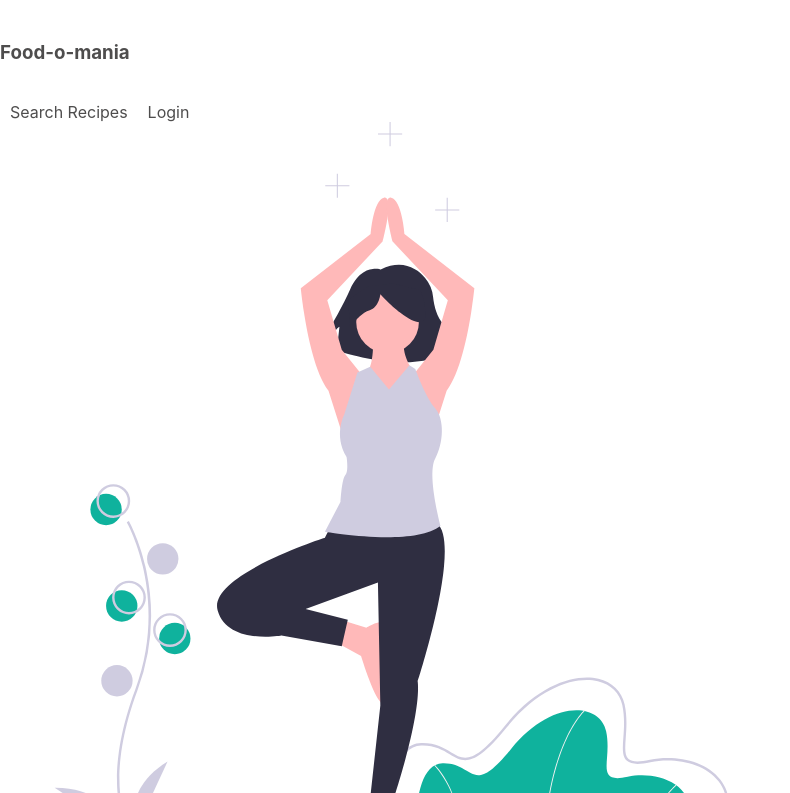
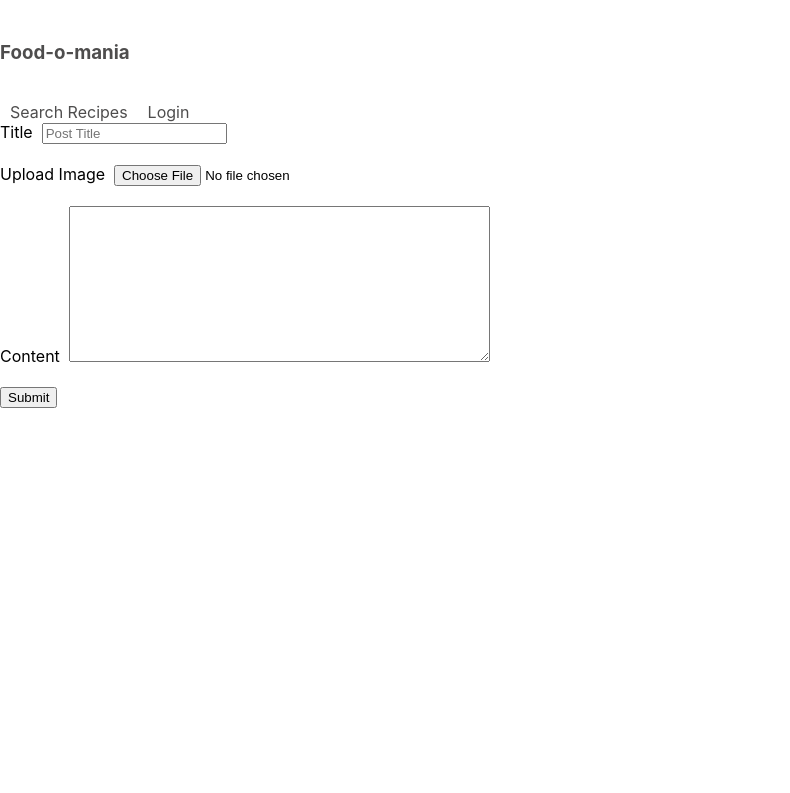
Before and after one commit to Disha644/food-o-mania, a React app: page /add-a-post in a window 1280 px wide. Shown: the part 1467-2260 px from the top of the page, without its empty margins (0-790 px from the left). After the commit the page ends 1875 px from the top, so only its background shows below. Built offline with nearby package versions, Linux system fonts and the light colour scheme.

Commit message:
add post functionality done.

```diff
--- a/src/App.js
+++ b/src/App.js
@@ -10,6 +10,7 @@ import Auth from './containers/Auth/Auth';
 import Logout from './containers/Auth/Logout/Logout';
 import Recipe from './containers/Recipe/Recipe';
 import Home from './components/Home/Home';
+import AddPost from './containers/AddPost/AddPost';
 
 function App() {
   return (
@@ -22,6 +23,7 @@ function App() {
           <Route path='/recipe/:id/:url' component={Recipe} />
           <Route path='/search' exact component={RecipeList} />
           <Route path='/profile' component={Profile}/>
+          <Route path='/add-a-post' component={AddPost}/>
           <Route path='/' component={Home} />
           <Redirect to='/' />
         </Switch>
--- /dev/null
+++ b/src/containers/AddPost/AddPost.js
@@ -0,0 +1,57 @@
+import React, { useState } from 'react';
+import { useDispatch, useSelector } from 'react-redux';
+import Button from '../../components/Button/Button';
+import Input from '../../components/Input/Input';
+import classes from './AddPost.css';
+
+import { savePost } from '../../store/actions';
+
+const AddPost = (props) => {
+
+    const dispatch = useDispatch()
+    const userId = useSelector(state=> state.auth.userId)
+    const [title,setTitle] = useState('');
+    const [image,setImage] = useState('');
+    const [content, setContent] = useState('');
+
+    const setTitleHandler = (event) => {
+        setTitle(event.target.value)
+    }
+
+    const setImageHandler = (image) => {
+        setImage(image)
+    }
+
+    const setContentHandler = (text) => {
+        setContent(text)
+    }
+
+    const savePostHandler = (userId, title, image, content) => {
+        dispatch(savePost(userId, title, image, content))
+    }
+
+    return (
+        <div className={classes}>
+            <label>Title</label> &nbsp;
+            <Input type="text" placeholder="Post Title" changed={setTitleHandler} />
+            <br></br>
+            <br></br>
+            <label>Upload Image</label> &nbsp;
+            <input
+                type="file"
+                name="filename"
+                accept="image/png, image/jpeg"
+                onChange={e =>setImageHandler(e.target.files[0])}
+            />
+            <br></br>
+            <br></br>
+            <label>Content</label> &nbsp;
+            <textarea name='Enter Text Here...' rows='10' cols='50' onChange={e => setContentHandler(e.target.value)}></textarea>
+            <br></br>
+            <br></br>
+            <Button name="Submit" clicked={() => savePostHandler(userId, title, image, content)}/>
+        </div>
+    );
+}
+
+export default AddPost;
--- a/src/containers/MealPlanner/MealPlanner.js
+++ b/src/containers/MealPlanner/MealPlanner.js
@@ -63,7 +63,7 @@ const MealPlanner = (props) => {
     }
 
     const modal = <Modal close={closeModalHandler} show={showModal}>
-            <i class="fas fa-times fa-lg"
+            <i className="fas fa-times fa-lg"
             aria-hidden="true"
             style={{ position: 'absolute', right: 5, top: 10}}
             onClick={closeModalHandler}></i>
@@ -108,8 +108,8 @@ const MealPlanner = (props) => {
             <div style={{ color: 'rgb(92, 88, 88)', marginTop: '20px' }}>
                 <h5>Nutrients content in your diet</h5>
                 <ul>
-                    <li>Fat: {Math.floor(nutrients.fat)} g</li>
-                    <li>Protein: {Math.floor(nutrients.protein)} g</li>
+                    <li >Fat: {Math.floor(nutrients.fat)} g</li>
+                    <li >Protein: {Math.floor(nutrients.protein)} g</li>
                     <li>Calories: {Math.floor(nutrients.calories)} cals</li>
                     <li>Carbs: {Math.floor(nutrients.carbohydrates)} g</li>
                 </ul>
--- a/src/containers/Profile/Profile.css
+++ b/src/containers/Profile/Profile.css
@@ -71,4 +71,7 @@
   .header h1 {
     font-size: 25px;
   }
+  .header div .h1 .p {
+    display: block;
+  }
 }
--- a/src/containers/Profile/Profile.js
+++ b/src/containers/Profile/Profile.js
@@ -1,5 +1,6 @@
-import React, { useEffect, useRef, useState } from 'react';
+import React, {useRef,useEffect, useState } from 'react';
 import { useSelector, useDispatch } from 'react-redux';
+import { Link } from 'react-router-dom';
 import Tabs from '@material-ui/core/Tabs';
 import Tab from '@material-ui/core/Tab';
 import AppBar from "@material-ui/core/AppBar";
@@ -15,16 +16,17 @@ const Profile = (props) => {
 
     const hiddenImageInput = useRef(null);
     const dispatch = useDispatch();
-    const userData = useSelector(state => state.profile.userData);
+    let userData = useSelector(state => state.profile.userData);
     const userId = useSelector(state => state.auth.userId);
     const userDiet = useSelector(state => state.profile.userDiet)
     const [value, setValue] = useState(0);
     const tabStyles = useStyles();
 
-    useEffect(() => {
-        dispatch(getUserData(userId));
-        dispatch(getUserDiet(userId));
-    }, [dispatch, userId, userData])
+    useEffect (() => {
+        dispatch(getUserData(userId))
+        dispatch(getUserDiet(userId))
+    },[]) // eslint-disable-line react-hooks/exhaustive-deps
+
 
     const uploadImage = (image, userId) => {
         dispatch(updateImage(image, userId));
@@ -54,6 +56,10 @@ const Profile = (props) => {
                             <h1>{userData.name}</h1>
                             <p>{userData.email}</p>
                         </div>
+                        <div>
+                            <h1>Add A Post</h1>
+                            <Link to='/add-a-post'> Click Here</Link>
+                        </div>
                     </div>
 
                     <div className={tabStyles.root}>
@@ -70,10 +76,7 @@ const Profile = (props) => {
                             </Tabs>
                         </AppBar>
                         <TabPanel value={value} index={0} >
-                            {String(userDiet)}
-                            <MealCard />
-                            <MealCard />
-                            {/* {
+                            {
                                 userDiet.length > 0 ?
                                     <>
                                         {userDiet.map( meals =>
@@ -90,7 +93,9 @@ const Profile = (props) => {
                                         </ul>)}
                                     </>:
                                 <p>You Don't Have Any Saved Diets.</p>
-                            } */}
+                            }
+                            <MealCard />
+                            <MealCard />
                         </TabPanel>
                         <TabPanel value={value} index={1}>
                             Posts
--- /dev/null
+++ b/src/store/actions/addPost.js
@@ -0,0 +1,31 @@
+import { firestore, storage } from '../../firebase';
+
+export const savePost = (userId, title, image, content) => {
+    return dispatch => {
+
+        const uploadTask = storage.ref('images/' + image.name).put(image);
+        uploadTask.on(
+            "state_changed",
+            (snapshot) => { }, (error) => {
+                alert('Image upload failed');
+            }, () => {
+                storage
+                    .ref('images')
+                    .child(image.name)
+                    .getDownloadURL()
+                    .then(url => {
+                        firestore.collection('posts').add({
+                            userId: userId,
+                            title: title,
+                            imageURL: url,
+                            content: content
+                        }).then(() => {
+                            console.log('success');
+                        })
+                    })
+                    .catch(err => {
+                        console.log(err);
+                    })
+            });
+    }
+}
--- a/src/store/actions/index.js
+++ b/src/store/actions/index.js
@@ -6,4 +6,6 @@ export { getUserData, updateImage, getUserDiet } from './profile'
 
 export { setIsSignup, signUp, SignIn, logout } from './auth'
 
+export { savePost } from './addPost'
+
 export { getRecipe } from './directions';
--- a/src/store/actions/profile.js
+++ b/src/store/actions/profile.js
@@ -32,6 +32,7 @@ export const getUserData = (userId) => {
                     udata = doc.data();
                 })
                 dispatch(setUserData(udata))
+                console.log('success user');
             })
     }
 }
@@ -40,7 +41,7 @@ export const getUserDiet = (userId) => {
     return dispatch => {
 
         firestore.collection('meals')
-        // .where('userId', '==', userId)
+        .where('userId', '==', userId)
         .get()
         .then(res => {
             let dietList = []
@@ -48,7 +49,7 @@ export const getUserDiet = (userId) => {
                 dietList.push(doc)
             })
             dispatch(setUserDiet(dietList))
-            console.log('success');
+            console.log('success diet');
         })
     }
 }
@@ -74,7 +75,8 @@ export const updateImage = (image, userId) => {
                                 doc.ref.update({
                                     profilePic: url
                                 }).then(res => {
-                                    dispatch(setUserPhoto(userId))
+                                    dispatch(setUserPhoto(url))
+                                    console.log('success photo');
                                 })
                             })
                         })
```
Also changed, not shown: src/containers/AddPost/AddPost.css (added), src/store/reducers/addPost.js (added).
